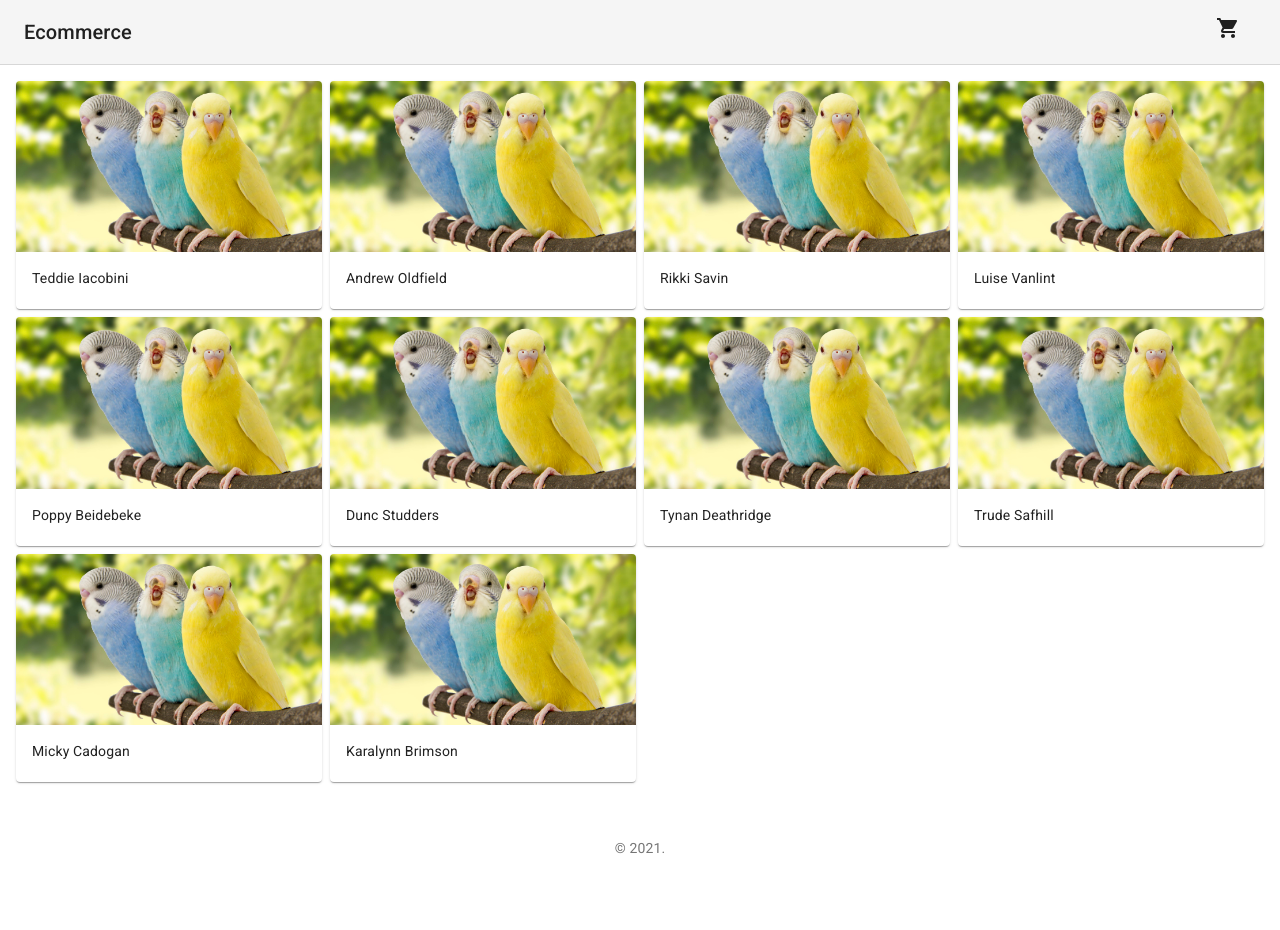
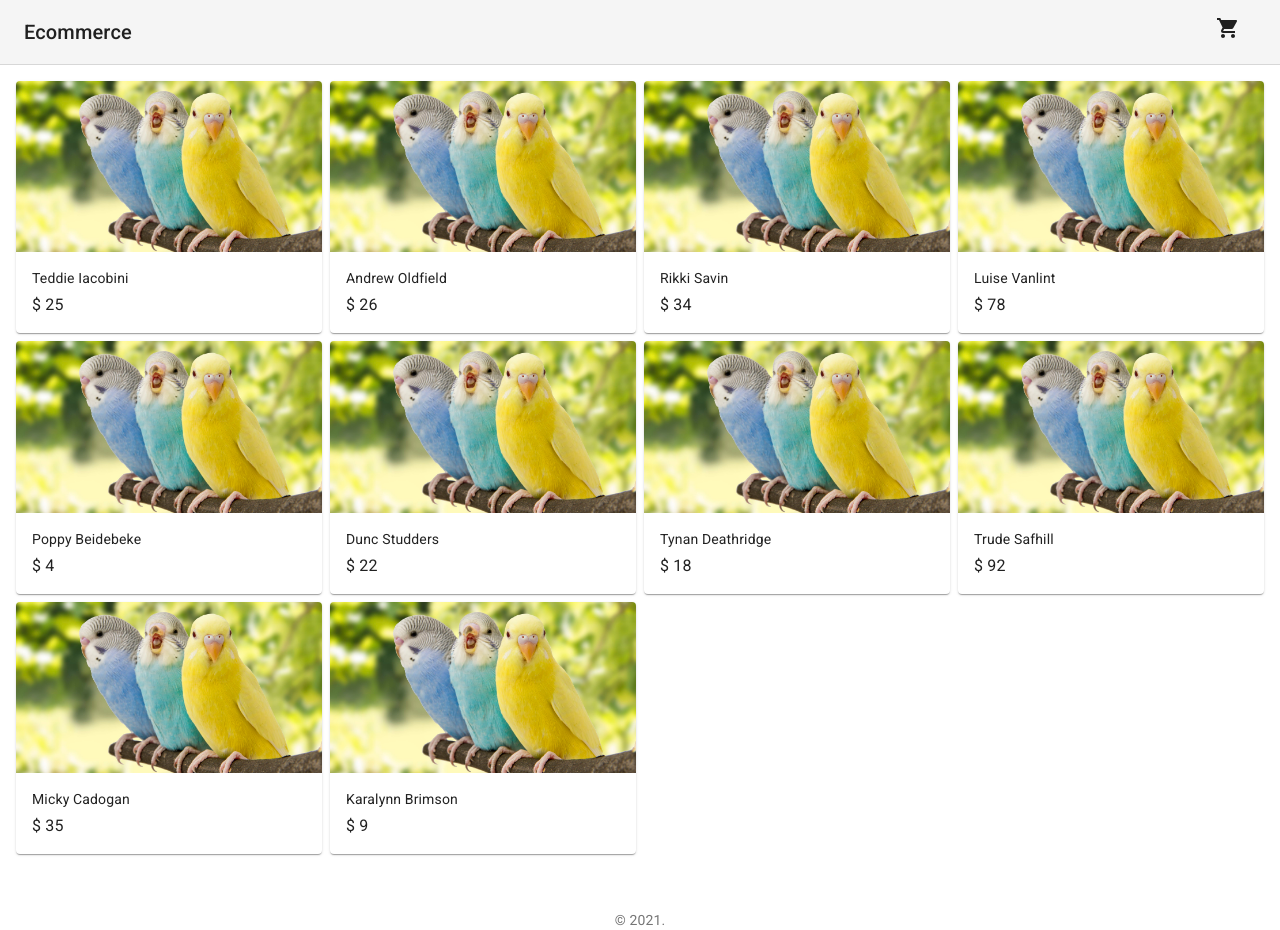
Before and after one commit to ismaelmiah/reactnext, a Next.js app: page / in a window 1280 px wide. Before the commit the page ends 858 px from the top, so only its background shows below. Built offline with nearby package versions, Linux system fonts and the light colour scheme.

Commit message:
Product List done

```diff
--- a/pages/_app.js
+++ b/pages/_app.js
@@ -8,7 +8,6 @@ export default function MyApp({ pageProps, Component }) {
       jssStyles.parentElement.removeChild(jssStyles);
     }
   }, []);
-  console.log(pageProps, ' ', Component)
   return (
     <Layout>
       <Component {...pageProps} />
--- a/pages/index.js
+++ b/pages/index.js
@@ -42,7 +42,7 @@ export default function Home() {
                           color="textPrimary"
                           component="p"
                         >
-                          {product.price.formatted_with_symbol}
+                          $ {product.price}
                         </Typography>
                       </Box>
                     </CardContent>
```
